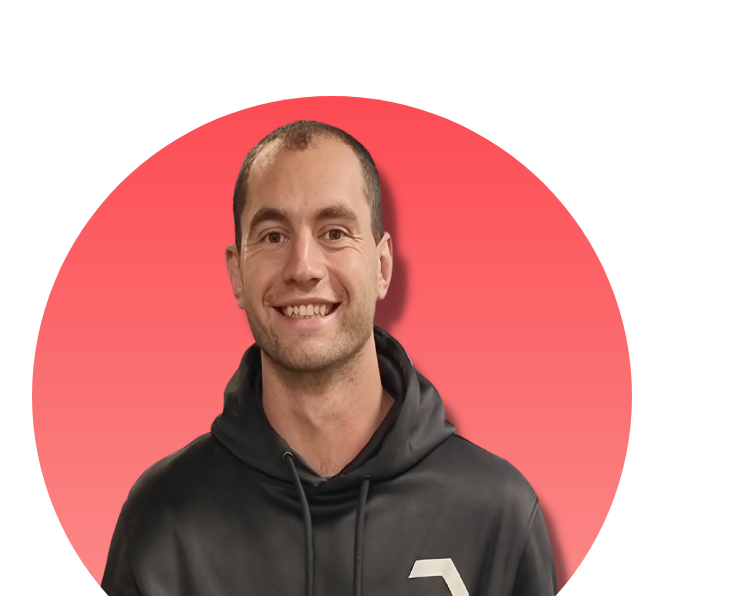
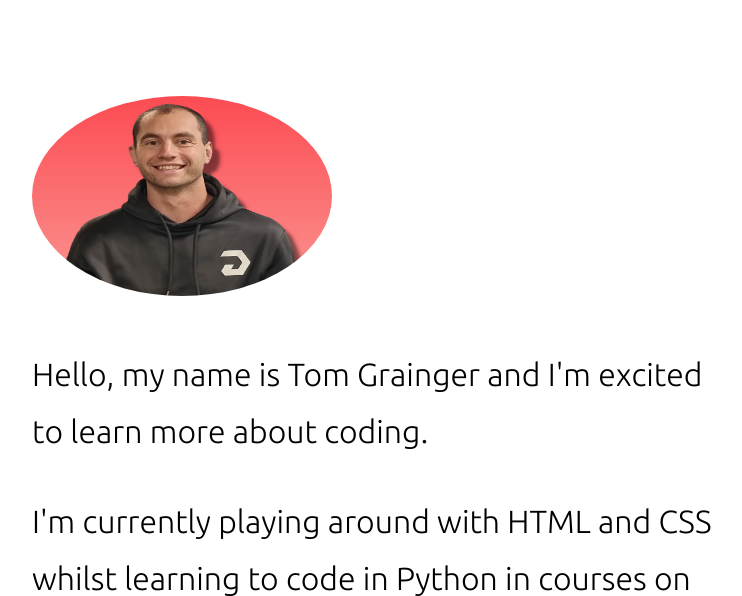
Before and after one commit to Graingertom/Graingertom.github.io, a plain HTML site: page index.html in a window 1280 px wide. Shown: the top 596 px of the page, without its empty margins (264-1006 px from the left). Drawn offline with Linux system fonts and the light colour scheme.

Commit message:
Resize of image

```diff
--- a/index.html
+++ b/index.html
@@ -43,7 +43,7 @@
 
             <body>
                         <div id="content">
-                                <img src="Me profile.png" alt="Picture of Me" width="600" height="600">
+                                <img src="Me profile.png" alt="Picture of Me" width="300" height="200">
                             <p>Hello, my name is Tom Grainger and I'm excited to learn more about coding.</p>
                             <p>
                                     I'm currently playing around with HTML and CSS whilst learning to code in Python in courses on
```
